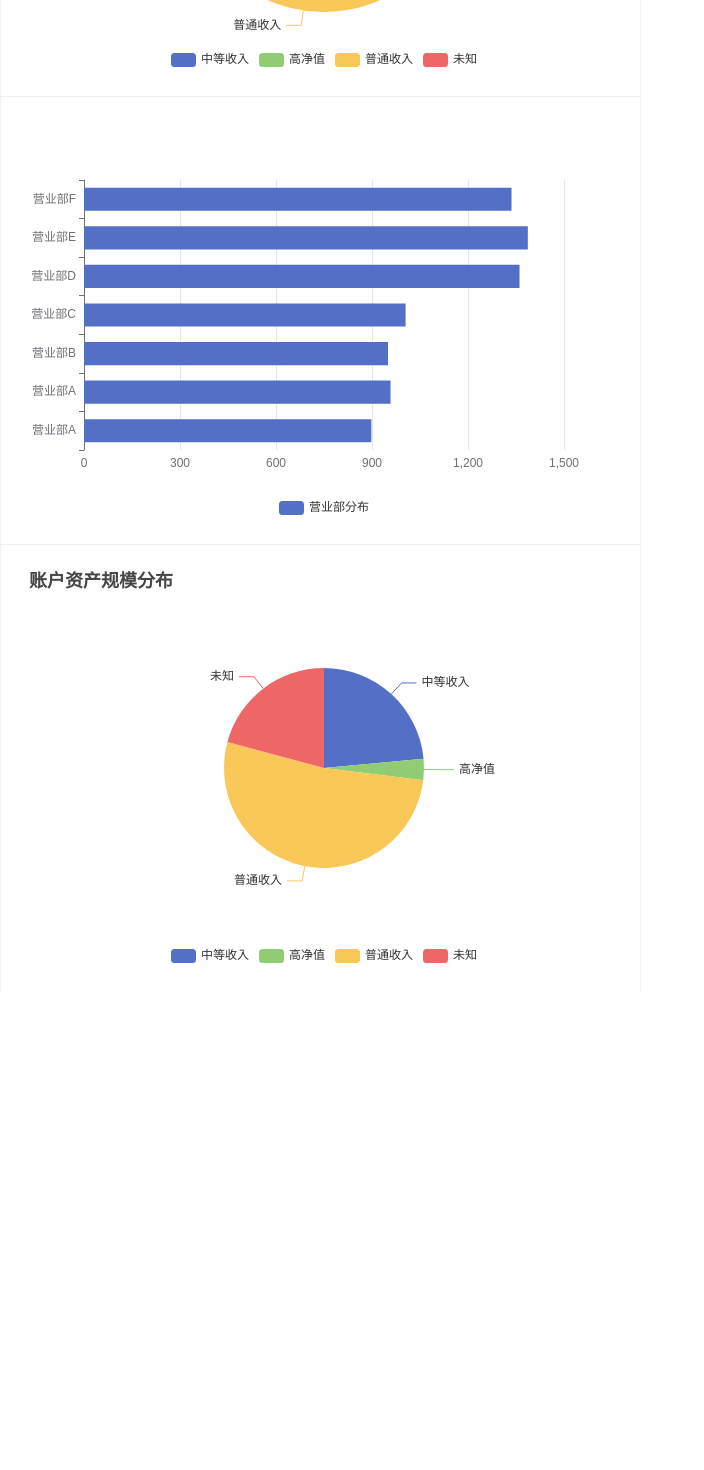
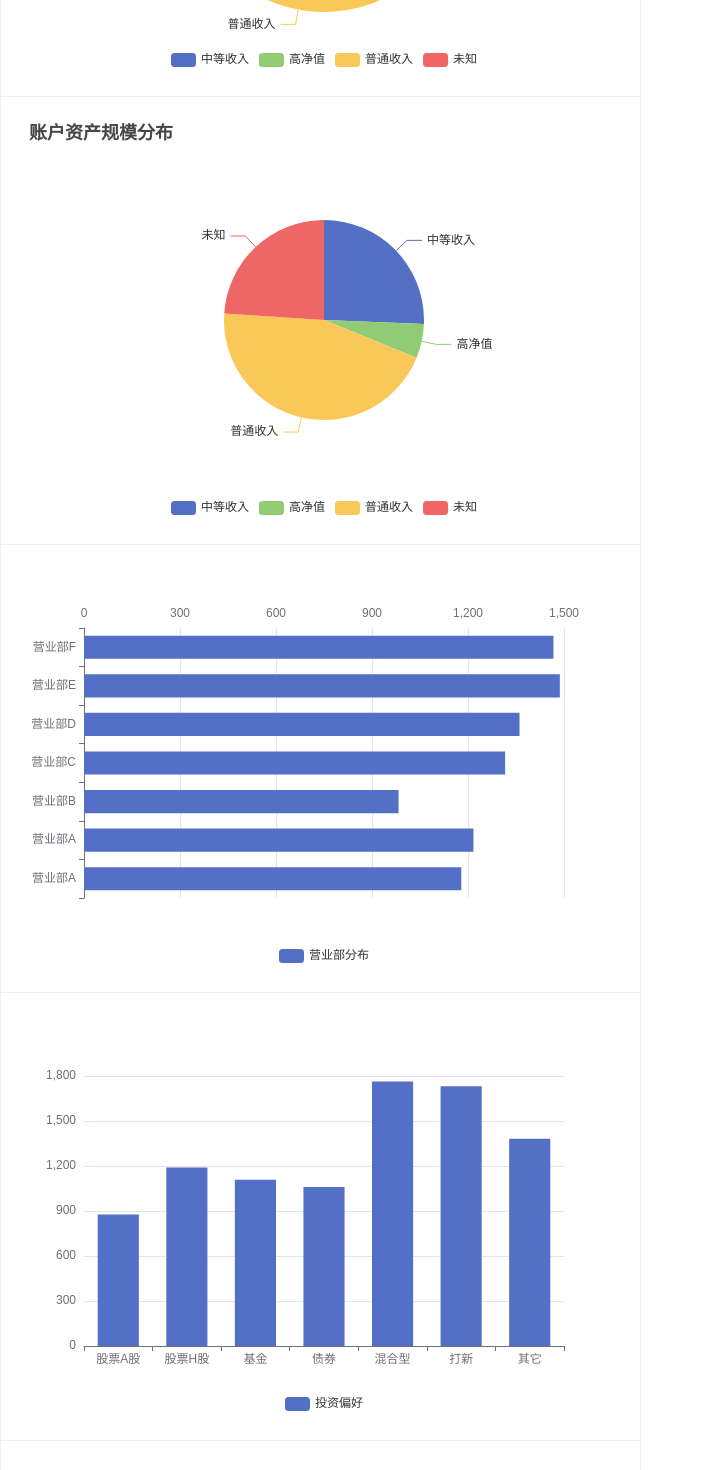
Before and after one commit to andluo90/vite-antd-demo, a React (Vite) app: page / in a window 1280 px wide. Shown: the part 800-2270 px from the top of the page, without its empty margins (0-704 px from the left). Before the commit the page ends 1792 px from the top, so only its background shows below. Built offline with nearby package versions, Linux system fonts and the light colour scheme.

Commit message:
demo初步

```diff
--- a/src/App.tsx
+++ b/src/App.tsx
@@ -56,7 +56,8 @@ const ybarOption = {
 
   }],
   xAxis: [{
-    type: "value"
+    type: "value",
+    position: "top"
   }],
   series: [{
     name: "营业部分布",
@@ -149,7 +150,7 @@ const CustChart = (props) => {
   //   }
   // }, [collapsed]);
   const getRandomNum = ():number => {
-    return Math.floor(Math.random()*100)
+    return Math.floor(Math.random()*500)
   }
   useEffect(() => {
     console.log('effect...');
@@ -221,7 +222,7 @@ CustChart.propTypes = {
   type: PropTypes.string.isRequired
 };
 
-const renderCharts = () => [...new Array(1).keys()].map((i) => (
+const renderCharts = () => [...new Array(10).keys()].map((i) => (
     <React.Fragment>
       <Card.Grid style={gridStyle}>
         <LazyLoad
@@ -239,12 +240,13 @@ const renderCharts = () => [...new Array(1).keys()].map((i) => (
           <CustChart option={ringOption} type="pie" />
         </LazyLoad>
       </Card.Grid>
+
       <Card.Grid style={gridStyle}>
         <LazyLoad
           // scrollContainer="#custReact-layout-content"
           height={400}
         >
-          <CustChart option={ybarOption} type="bar" />
+          <CustChart option={roundOption} type="pie" />
         </LazyLoad>
       </Card.Grid>
       <Card.Grid style={gridStyle}>
@@ -252,7 +254,7 @@ const renderCharts = () => [...new Array(1).keys()].map((i) => (
           // scrollContainer="#custReact-layout-content"
           height={400}
         >
-          <CustChart option={roundOption} type="pie" />
+          <CustChart option={ybarOption} type="bar" />
         </LazyLoad>
       </Card.Grid>
     </React.Fragment>
```
